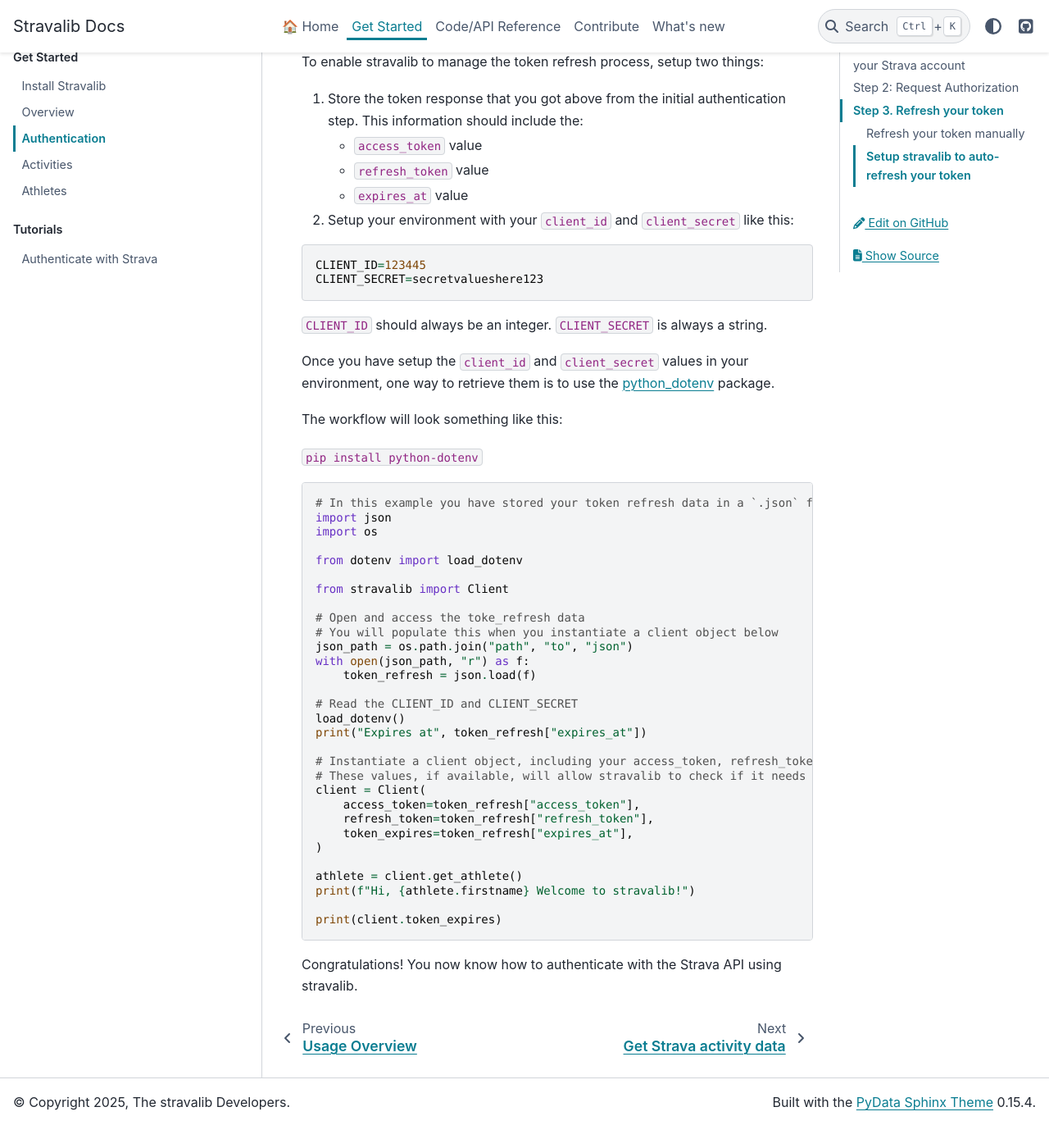
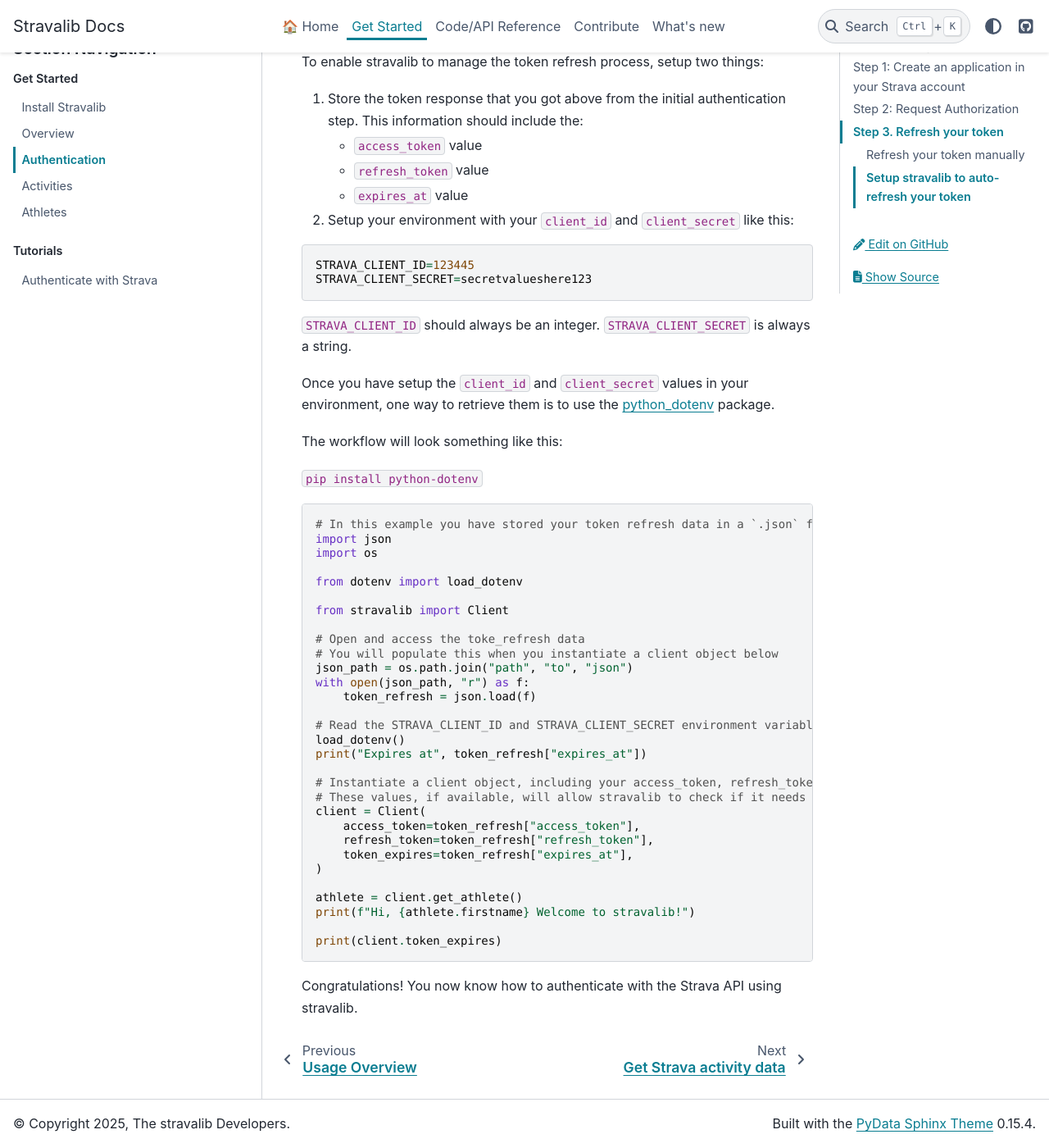
Before and after one commit to stravalib/stravalib, a Sphinx documentation site: the page built from docs/get-started/authenticate-with-strava.md, in a window 1280 px wide and 1400 px high, scrolled down 4991 px. Shown: the whole window at 82% size. Built offline with Sphinx 7.4.7 and the PyData theme 0.15.4, drawn with Linux system fonts in a browser that asks for light colours; the version number could not be read and is left out; before the commit the page ends 6364 px from its top, so only the background shows below that.

Commit message:
FIX: corrects name of environment variables

````diff
--- a/docs/get-started/authenticate-with-strava.md
+++ b/docs/get-started/authenticate-with-strava.md
@@ -161,11 +161,11 @@
 2. Setup your environment with your `client_id` and `client_secret` like this:
 
 ```
-CLIENT_ID=123445
-CLIENT_SECRET=secretvalueshere123
+STRAVA_CLIENT_ID=123445
+STRAVA_CLIENT_SECRET=secretvalueshere123
 ```
 
-`CLIENT_ID` should always be an integer. `CLIENT_SECRET` is always a string.
+`STRAVA_CLIENT_ID` should always be an integer. `STRAVA_CLIENT_SECRET` is always a string.
 
 Once you have setup the `client_id` and `client_secret` values in your environment, one way to retrieve them is to use the [python_dotenv](https://pypi.org/project/python-dotenv/) package.
 
@@ -188,7 +188,7 @@
 with open(json_path, "r") as f:
     token_refresh = json.load(f)
 
-# Read the CLIENT_ID and CLIENT_SECRET
+# Read the STRAVA_CLIENT_ID and STRAVA_CLIENT_SECRET environment variables
 load_dotenv()
 print("Expires at", token_refresh["expires_at"])
 
````
